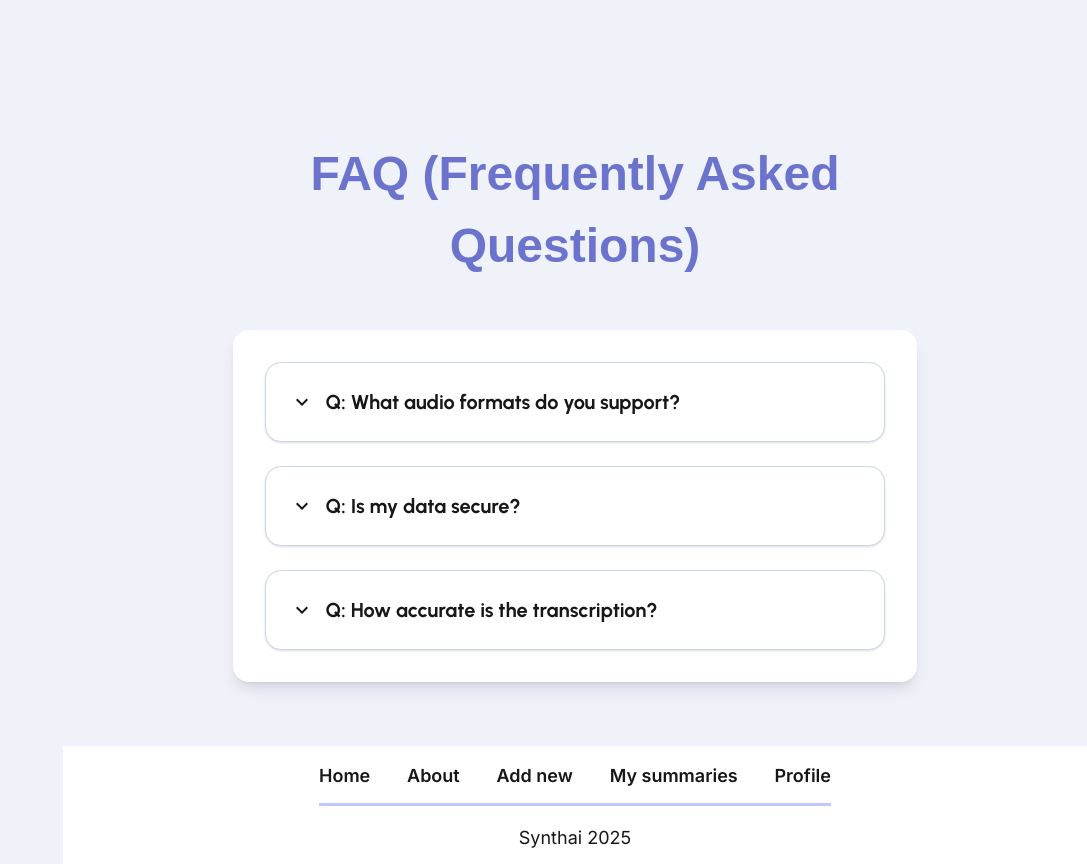
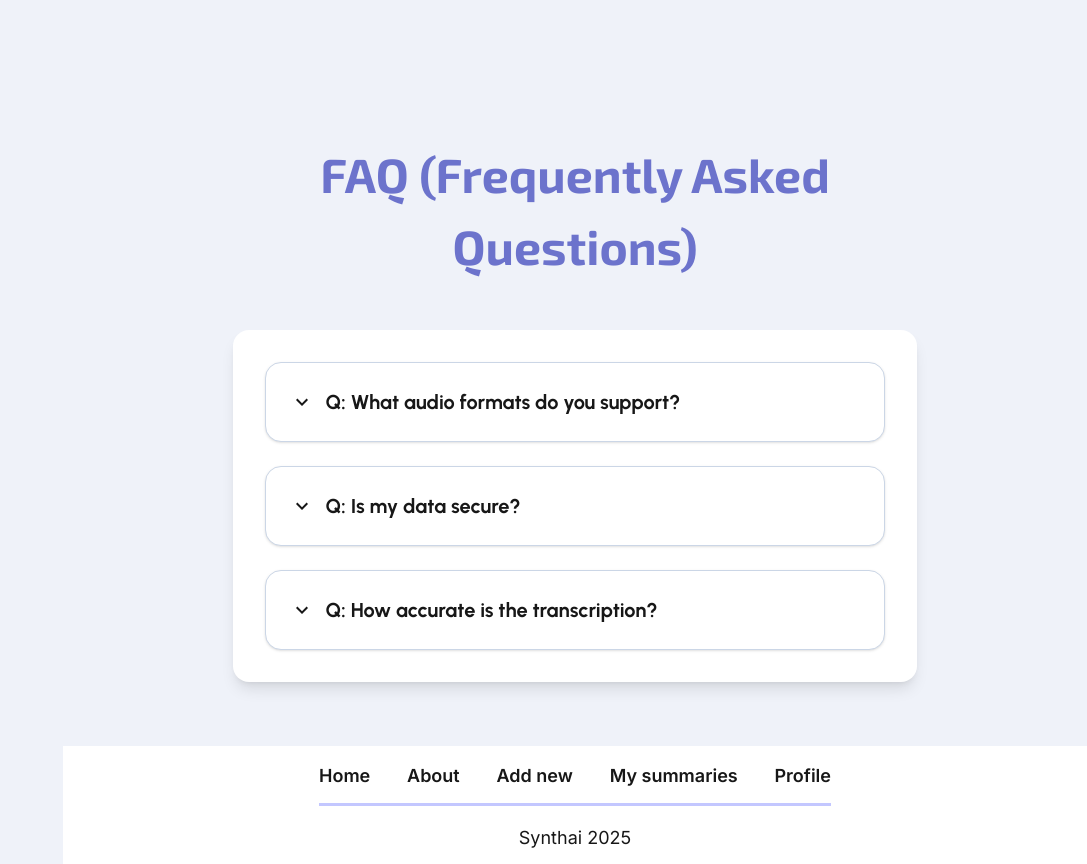
Before and after one commit to fabilier228/ai.synthai.src.frontend, a Next.js app: page / in a window 1280 px wide. Shown: the part 3020-3884 px from the top of the page, without its empty margins (193-1280 px from the left). Built offline with nearby package versions, Linux system fonts and the light colour scheme.

Commit message:
fix faq heading

```diff
--- a/src/components/FQASeaction.tsx
+++ b/src/components/FQASeaction.tsx
@@ -31,8 +31,7 @@ const FQASection = () => {
   return (
     <section className="w-full py-16 px-4 flex flex-col items-center">
       <h2
-        className="text-styled_md font-styled md:text-styled_lg font-extrabold text-primary text-center mb-12 max-w-[370px] md:max-w-none"
-        style={{ fontFamily: "sans-serif" }}
+        className="text-styled_md font-styled md:text-styled_lg text-primary text-center mb-12 max-w-[370px] md:max-w-none"
       >
         FAQ (Frequently Asked Questions)
       </h2>
```
